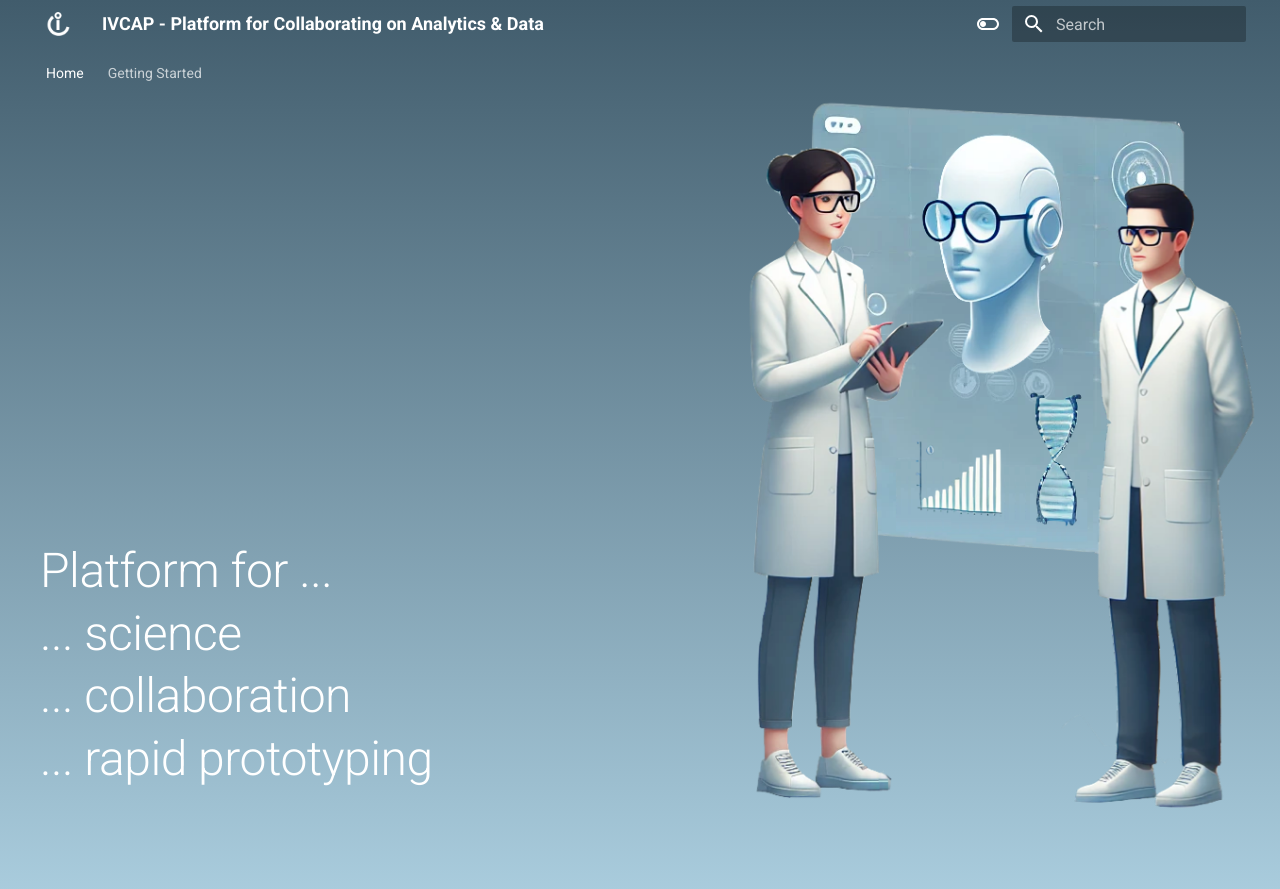
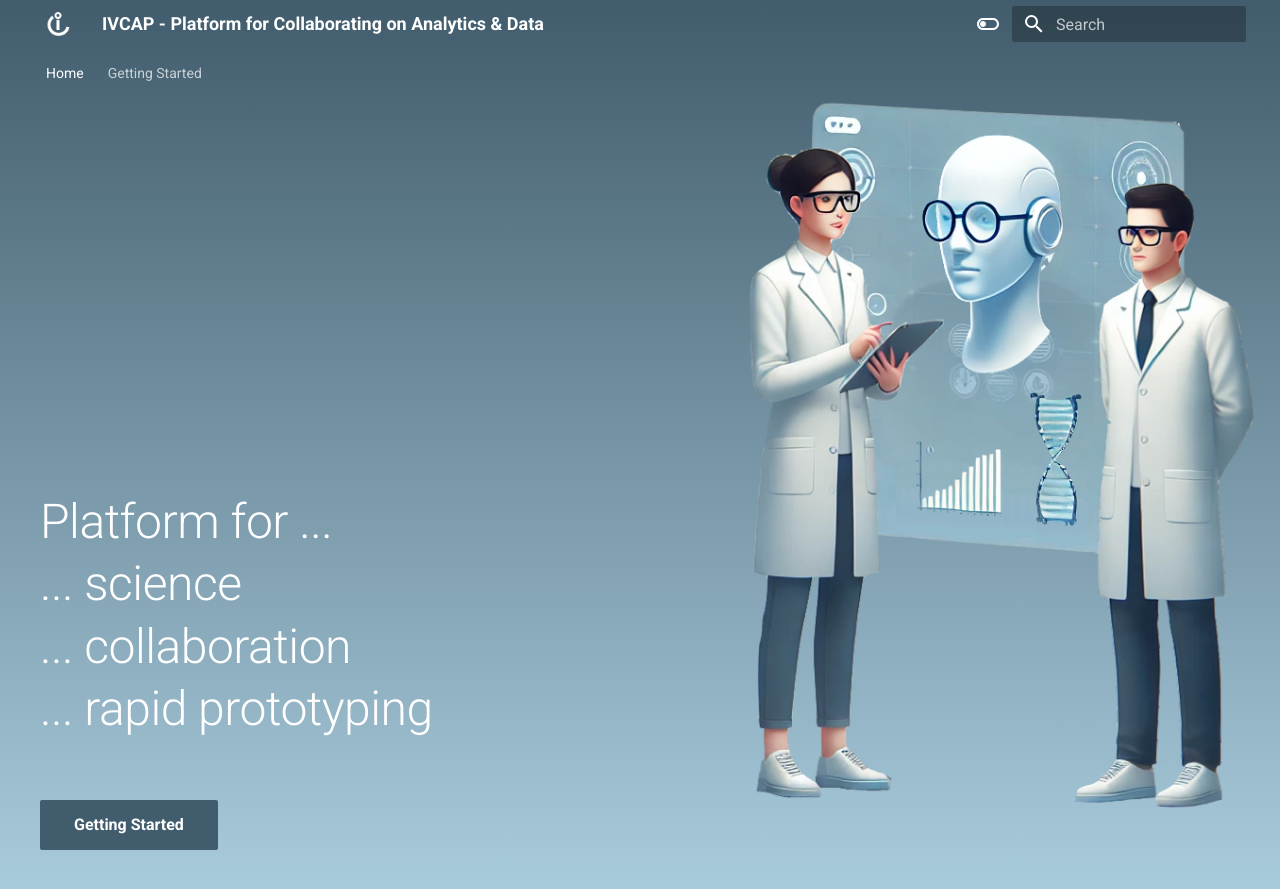
Before and after one commit to ivcap-works/ivcap-docs, an MkDocs documentation site: the page built from docs/index.md, in a window 1280 px wide. Shown: the top 889 px of the page. Built offline with MkDocs 1.6.1 and Material for MkDocs 9.7.7, drawn with Linux system fonts in a browser that asks for light colours.

Commit message:
snapshot

```diff
--- a/docs/overrides/home.html
+++ b/docs/overrides/home.html
@@ -73,6 +73,7 @@
 
   #hero-text {
     position: absolute;
+    z-index: 99999;
     bottom: 5em;
     left: 4em
   }
@@ -107,10 +108,11 @@
           class="md-button md-button--primary">
           Quick start
         </a> -->
-        <!-- <a href="{{ 'getting-started/quick-start/' | url }}" title="Getting Started" class="md-button">
+        <a href="{{ 'getting-started/quick-start/' | url }}" title="Getting Started"
+          class="md-button md-button--primary">
           Getting Started
         </a>
-        <a href="{{ 'getting-started/quick-start/' | url }}" title="Getting Started" class="md-button">
+        <!-- <a href="{{ 'getting-started/quick-start/' | url }}" title="Getting Started" class="md-button">
           Getting Started
         </a> -->
       </div>
```
